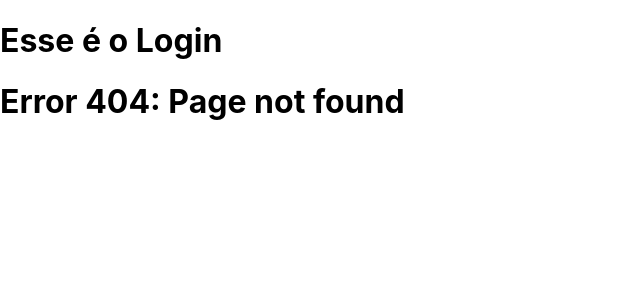
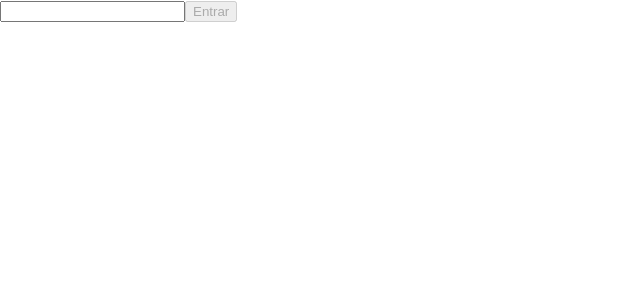
Before and after one commit to SSpinelli/Trybetunes, a React (Create React App) app: page / in a window 1280 px wide. Before the commit this address had no page. Shown: the top 300 px of the page, without its empty margins (0-640 px from the left). Built offline with nearby package versions, Linux system fonts and the light colour scheme.

Commit message:
entrega do requisito 2

```diff
--- a/src/App.js
+++ b/src/App.js
@@ -1,25 +1,17 @@
 import React from 'react';
-import { BrowserRouter, Route } from 'react-router-dom';
-import Album from './pages/Album';
-import Favorites from './pages/Favorites';
-import Login from './pages/Login';
-import Profile from './pages/Profile';
-import ProfileEdit from './pages/ProfileEdit';
-import Search from './pages/Search';
-import NotFound from './pages/NotFound';
+import { BrowserRouter } from 'react-router-dom';
+import MyRoutes from './MyRoutes';
+
+// Encontrei essa forma de organizar o código com Júlia Barcelos :)
 
 class App extends React.Component {
   render() {
     return (
-      <BrowserRouter>
-        <Route exact path="/" component={ Login } />
-        <Route path="/search" component={ Search } />
-        <Route path="/album/:id" component={ Album } />
-        <Route path="/favorites" component={ Favorites } />
-        <Route path="/profile" component={ Profile } />
-        <Route path="/profile/edit" component={ ProfileEdit } />
-        <Route path="*" component={ NotFound } />
-      </BrowserRouter>
+      <div>
+        <BrowserRouter>
+          <MyRoutes />
+        </BrowserRouter>
+      </div>
     );
   }
 }
--- /dev/null
+++ b/src/MyRoutes.js
@@ -0,0 +1,29 @@
+import React from 'react';
+import { Route, Switch } from 'react-router-dom';
+import Login from './pages/Login';
+import Search from './pages/Search';
+import Album from './pages/Album';
+import Favorites from './pages/Favorites';
+import Profile from './pages/Profile';
+import ProfileEdit from './pages/ProfileEdit';
+import NotFound from './pages/NotFound';
+
+class MyRoutes extends React.Component {
+  render() {
+    return (
+      <div>
+        <Switch>
+          <Route exact path="/" component={ Login } />
+          <Route exact path="/search" component={ Search } />
+          <Route exact path="/album/:id" component={ Album } />
+          <Route exact path="/favorites" component={ Favorites } />
+          <Route exact path="/profile" component={ Profile } />
+          <Route exact path="/profile/edit" component={ ProfileEdit } />
+          <Route exact path="/*" component={ NotFound } />
+        </Switch>
+      </div>
+    );
+  }
+}
+
+export default MyRoutes;
--- /dev/null
+++ b/src/pages/Loading.js
@@ -0,0 +1,11 @@
+import React from 'react';
+
+class Loading extends React.Component {
+  render() {
+    return (
+      <h3>Carregando...</h3>
+    );
+  }
+}
+
+export default Loading;
--- a/src/pages/Login.js
+++ b/src/pages/Login.js
@@ -1,11 +1,68 @@
 import React from 'react';
+import { Redirect } from 'react-router';
+import { createUser } from '../services/userAPI';
+import Loading from './Loading';
 
 class Login extends React.Component {
+  constructor() {
+    super();
+    this.state = {
+      name: '',
+      buttonStatus: true,
+      loading: false,
+      loaded: false,
+    };
+    this.handleClick = this.handleClick.bind(this);
+    this.handleChange = this.handleChange.bind(this);
+  }
+
+  handleChange(type) {
+    const typedText = type.target.value;
+    const minLength = 3;
+
+    this.setState({ name: typedText });
+
+    return (typedText.length >= minLength)
+      ? this.setState({ buttonStatus: false })
+      : this.setState({ buttonStatus: true });
+  }
+
+  handleClick(click) {
+    click.preventDefault();
+    this.setState({ loading: true });
+    const { name } = this.state;
+    createUser({ name }).then(() => this.setState({ loaded: true, loading: false }));
+  }
+
   render() {
+    const { buttonStatus, loaded, loading } = this.state;
+    const load = (
+      <div data-testid="page-login">
+        <form>
+          <label htmlFor="name-input">
+            <input
+              type="text"
+              name="name-input"
+              data-testid="login-name-input"
+              onChange={ this.handleChange }
+            />
+          </label>
+          <button
+            type="submit"
+            data-testid="login-submit-button"
+            onClick={ this.handleClick }
+            disabled={ buttonStatus }
+          >
+            Entrar
+          </button>
+        </form>
+      </div>
+    );
     return (
-      <div data-testid="page-login">
-        <h1>Esse é o Login</h1>
-      </div>
+      <>
+        { loading ? <Loading /> : load }
+        { loaded && <Redirect to="/search" /> }
+      </>
     );
   }
 }
```
